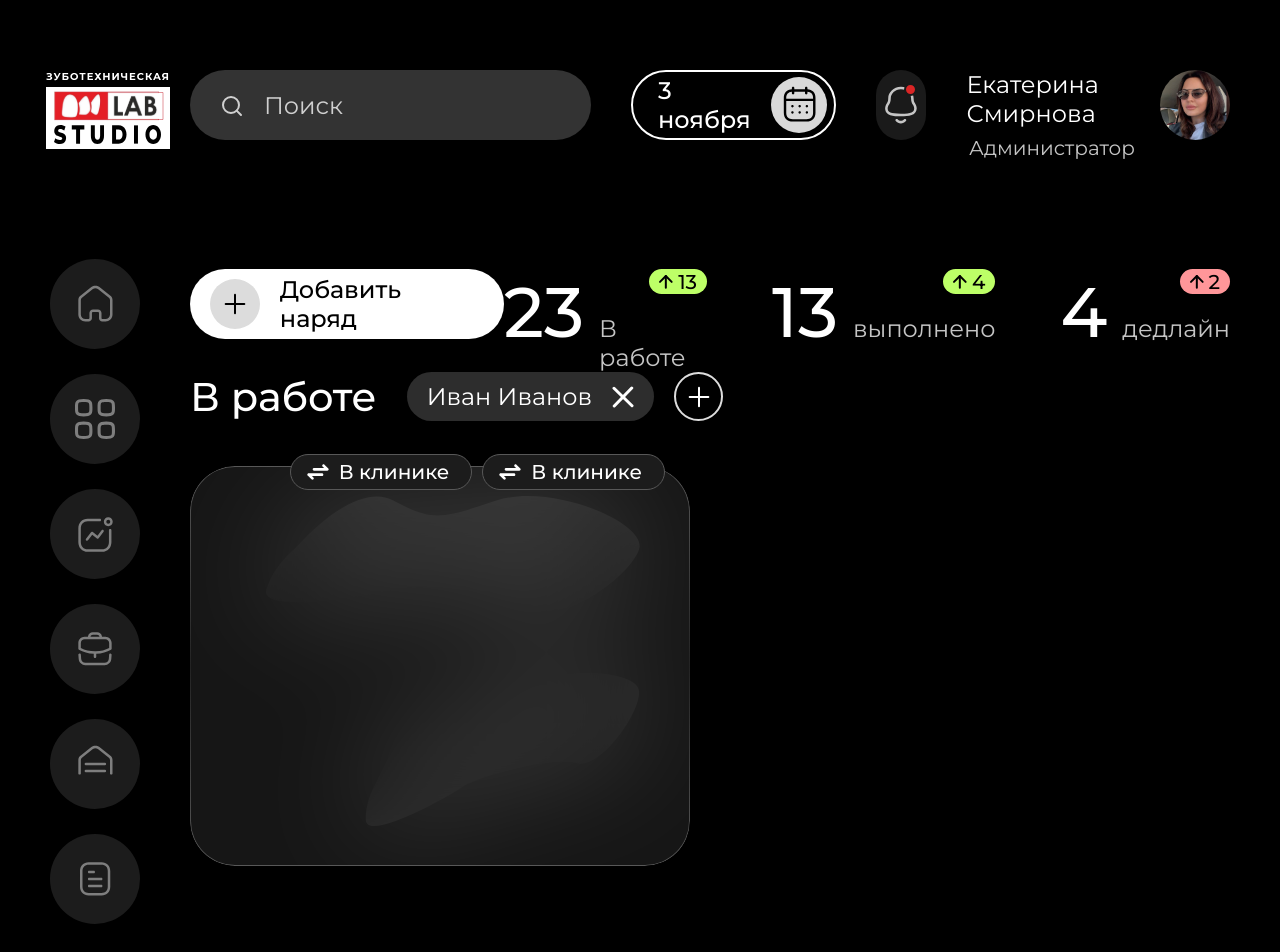
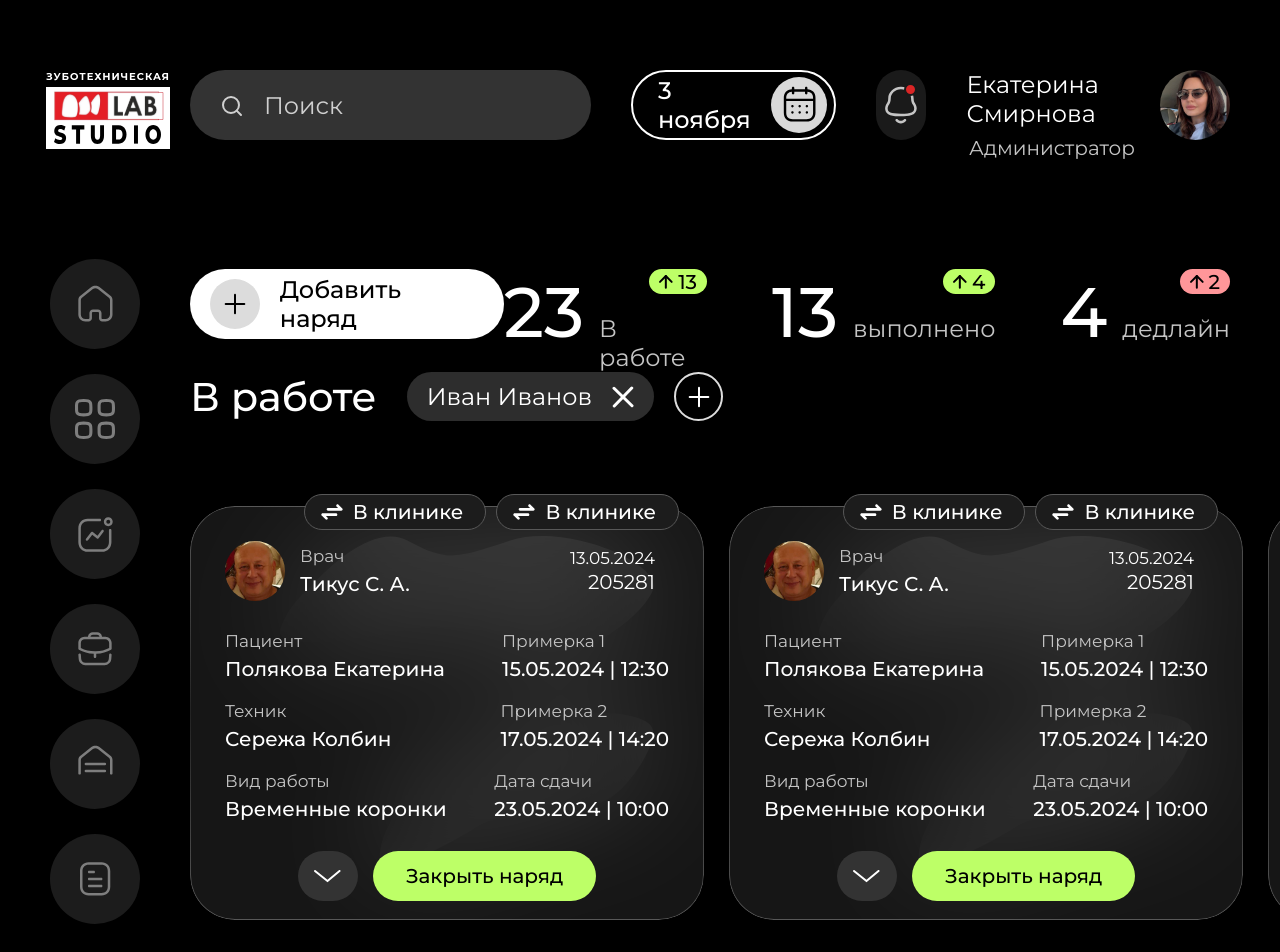
Before and after one commit to Leequren/medical-labs-crm, a React (Vite) app: page / in a window 1280 px wide. Shown: the top 952 px of the page. Before the commit the page ends 924 px from the top, so only its background shows below. Built offline with nearby package versions, Linux system fonts and the light colour scheme.

Commit message:
add InWorkCard

```diff
--- a/src/pages/MainPage/MainPage.tsx
+++ b/src/pages/MainPage/MainPage.tsx
@@ -4,8 +4,8 @@ import { InWork } from "./inWork/InWork"
 
 const MainPageStyled = styled.div`
 	width: 100%;
-	margin-right: 50px;
 	padding-top: 10px;
+	overflow: hidden;
 `
 
 export function MainPage() {
--- a/src/pages/MainPage/inWork/InWorkCard.tsx
+++ b/src/pages/MainPage/inWork/InWorkCard.tsx
@@ -3,13 +3,20 @@ import { InWorkCardItem } from "./InWorkCardItem"
 
 const InWorkCardStyled = styled.div`
     display: flex;
+    padding: 40px 0;
     gap: 25px;
+    width: 100%;
+    overflow-x: scroll;
 `
 
 export function InWorkCard() {
     return (
         <InWorkCardStyled>
             <InWorkCardItem />
+            <InWorkCardItem />
+            <InWorkCardItem />
+            <InWorkCardItem />
+            <InWorkCardItem />
         </InWorkCardStyled>
     )
 }
--- a/src/pages/MainPage/inWork/InWorkCardItem.tsx
+++ b/src/pages/MainPage/inWork/InWorkCardItem.tsx
@@ -2,6 +2,7 @@ import styled from "styled-components";
 import BgSvg1 from "@img/background-card1.svg?react";
 import BgSvg2 from "@img/background-card2.svg?react";
 import { InWorkButton } from "./InWorkButton";
+import { InWorkCardItems } from "./InWorkCardItems";
 
 const InWorkCardItemContainerStyled = styled.div`
     position: relative;
@@ -10,11 +11,10 @@ const InWorkCardItemContainerStyled = styled.div`
 const InWorkCardItemStyled = styled.div`
     position: relative;
     display: inline-block;
-    padding: 20px;
+    padding: 35px;
     border-radius: 45px;
     overflow: hidden;
-    height: 400px;
-    width: 500px;
+    height: 414px;
 
     &::before {
         content: "";
@@ -91,7 +91,7 @@ export function InWorkCardItem() {
                 </SvgOverlayContainer>
                 <BlurOverlay />
                 <InWorkCardItemContentStyled>
-
+                    <InWorkCardItems/>
                 </InWorkCardItemContentStyled>
             </InWorkCardItemStyled>
             <InWorkButtonContainerStyled>
--- /dev/null
+++ b/src/pages/MainPage/inWork/InWorkCardItems.tsx
@@ -0,0 +1,211 @@
+import styled from "styled-components"
+
+const InWorkCardItemsStyled = styled.div`
+    display: flex;
+    flex-direction: column;
+    gap: 30px;
+`
+
+const HeaderCardContainer = styled.div`
+    display: flex;
+    justify-content: space-between;
+    gap: 160px;
+`
+
+const HeaderImageContainer = styled.div`
+    display: flex;
+    gap: 15px;
+`
+
+const HeaderImage = styled.img`
+    height: 60px;
+    width: 60px;
+    object-fit: cover;
+    border-radius: 1000px;
+`
+
+const HeaderNameContainer = styled.div`
+    display: flex;
+    flex-direction: column;
+    justify-content: center;
+    gap: 6px;
+`
+
+const HeaderStaff = styled.span`
+    color: #C5C5C5;
+    font-size: 17px;
+    font-weight: 400;
+    white-space: nowrap;
+`
+
+const HeaderName = styled.span`
+    font-size: 20px;
+    font-weight: 500;
+    white-space: nowrap;
+`
+
+const HeaderDateContainer = styled.div`
+    display: flex;
+    flex-direction: column;
+    justify-content: center;
+    align-items: flex-end;
+    gap: 2px;
+    padding-right: 14px;
+`
+
+const HeaderDate = styled.span`
+    font-size: 17px;
+    font-weight: 400;
+    white-space: nowrap;
+`
+
+const HeaderNumber = styled.span`
+    font-size: 20px;
+    font-weight: 400;
+    white-space: nowrap;
+`
+
+const MainCardContainer = styled.div`
+    display: flex;
+    flex-direction: column;
+    gap: 20px;
+`
+
+const MainCardItemContainer = styled.div`
+    display: flex;
+    justify-content: space-between;
+    gap: 40px;
+`
+
+const MainNameContainer = styled.div`
+    display: flex;
+    flex-direction: column;
+    gap: 6px;
+`
+
+const MainStaff = styled.span`
+    font-size: 17px;
+    font-weight: 400;
+    color: #C5C5C5;
+    white-space: nowrap;
+`
+
+const MainName = styled.span`
+    font-size: 20px;
+    font-weight: 500;
+    white-space: nowrap;
+`
+
+const MainDateContainer = styled.div`
+    display: flex;
+    flex-direction: column;
+    gap: 6px;
+`
+
+const MainDateName = styled.span`
+    font-size: 17px;
+    font-weight: 400;
+    color: #C5C5C5;
+    white-space: nowrap;
+`
+
+const MainDate = styled.span`
+    font-size: 20px;
+    font-weight: 500;
+    white-space: nowrap;
+`
+
+const FooterCardContainer = styled.div`
+    display: flex;
+    justify-content: center;
+`
+
+const FooterButtonContainer = styled.div`
+    display: flex;
+    gap: 15px;
+`
+
+const FooterMoreButton = styled.button`
+    display: flex;
+    align-items: center;
+    justify-content: center;
+    background-color: #333333;
+    border: none;
+    height: 50px;
+    width: 60px;
+    border-radius: 1000px;
+    cursor: pointer;
+`
+
+const FooterCloseButton = styled.button`
+    background-color: #BDFF67;
+    color: black;
+    font-size: 20px;
+    font-weight: 500;
+    border: none;
+    padding: 13px 33px;
+    border-radius: 1000px;
+    cursor: pointer;
+`
+
+export function InWorkCardItems() {
+    return (
+        <InWorkCardItemsStyled>
+            <HeaderCardContainer>
+                <HeaderImageContainer>
+                    <HeaderImage src="/image/2.png" alt="" />
+                    <HeaderNameContainer>
+                        <HeaderStaff>Врач</HeaderStaff>
+                        <HeaderName>Тикус С. А.</HeaderName>
+                    </HeaderNameContainer>
+                </HeaderImageContainer>
+                <HeaderDateContainer>
+                    <HeaderDate>13.05.2024</HeaderDate>
+                    <HeaderNumber>205281</HeaderNumber>
+                </HeaderDateContainer>
+            </HeaderCardContainer>
+            <MainCardContainer>
+                <MainCardItemContainer>
+                    <MainNameContainer>
+                        <MainStaff>Пациент</MainStaff>
+                        <MainName>Полякова Екатерина</MainName>
+                    </MainNameContainer>
+                    <MainDateContainer>
+                        <MainDateName>Примерка 1</MainDateName>
+                        <MainDate>15.05.2024 | 12:30</MainDate>
+                    </MainDateContainer>
+                </MainCardItemContainer>
+
+                <MainCardItemContainer>
+                    <MainNameContainer>
+                        <MainStaff>Техник</MainStaff>
+                        <MainName>Сережа Колбин</MainName>
+                    </MainNameContainer>
+                    <MainDateContainer>
+                        <MainDateName>Примерка 2</MainDateName>
+                        <MainDate>17.05.2024 | 14:20</MainDate>
+                    </MainDateContainer>
+                </MainCardItemContainer>
+
+                <MainCardItemContainer>
+                    <MainNameContainer>
+                        <MainStaff>Вид работы</MainStaff>
+                        <MainName>Временные коронки</MainName>
+                    </MainNameContainer>
+                    <MainDateContainer>
+                        <MainDateName>Дата сдачи</MainDateName>
+                        <MainDate>23.05.2024 | 10:00</MainDate>
+                    </MainDateContainer>
+                </MainCardItemContainer>
+            </MainCardContainer>
+            <FooterCardContainer>
+                <FooterButtonContainer>
+                    <FooterMoreButton>
+                        <img src="/src/assets/img/arrow-down.svg" alt="" />
+                    </FooterMoreButton>
+                    <FooterCloseButton>Закрыть наряд</FooterCloseButton>
+                </FooterButtonContainer>
+            </FooterCardContainer>
+        </InWorkCardItemsStyled>
+    )
+}
--- a/src/pages/MainPage/ordersStatus/OrdersStatus.tsx
+++ b/src/pages/MainPage/ordersStatus/OrdersStatus.tsx
@@ -2,8 +2,11 @@ import styled from "styled-components"
 import Plus from "@img/plus.svg?react"
 import { StatusItem } from "./StatusItem"
 
+const OrdersStatusStyled = styled.div`
+    margin-right: 50px;
+`
 
-const OrdersStatusStyled = styled.div`
+const OrdersStatusStyledContainer = styled.div`
     display: flex;
     justify-content: space-between;
     width: 100%;
@@ -52,9 +55,10 @@ export function OrdersStatus() {
 
     return (
         <OrdersStatusStyled>
+            <OrdersStatusStyledContainer>
                 <AddButton onClick={() => { }}>
                     <AddButtonSvgContainer>
-                    <Plus stroke="black"/>
+                        <Plus stroke="black" />
                     </AddButtonSvgContainer>
                     <AddButtonText>Добавить наряд</AddButtonText>
                 </AddButton>
@@ -63,6 +67,7 @@ export function OrdersStatus() {
                     <StatusItem color={'#BDFF67'} currentNumber={13} todayNumber={4} text={'выполнено'} />
                     <StatusItem color={'#FF9699'} currentNumber={4} todayNumber={2} text={'дедлайн'} />
                 </StatusItemContainer>
+            </OrdersStatusStyledContainer>
         </OrdersStatusStyled>
     )
 }
```
Also changed, not shown: public/image/2.png (added), src/assets/img/arrow-down.svg (added). Lines whose indentation alone changed are shown as unchanged.
